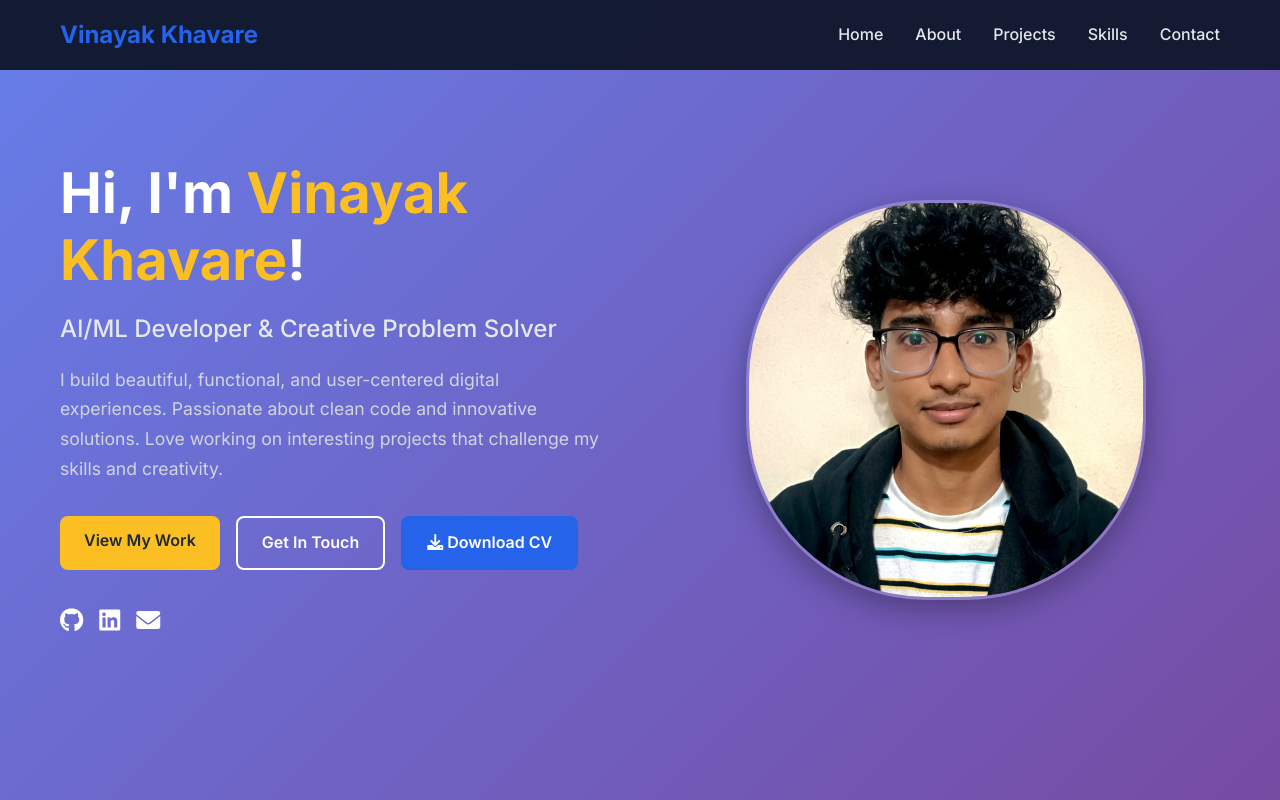
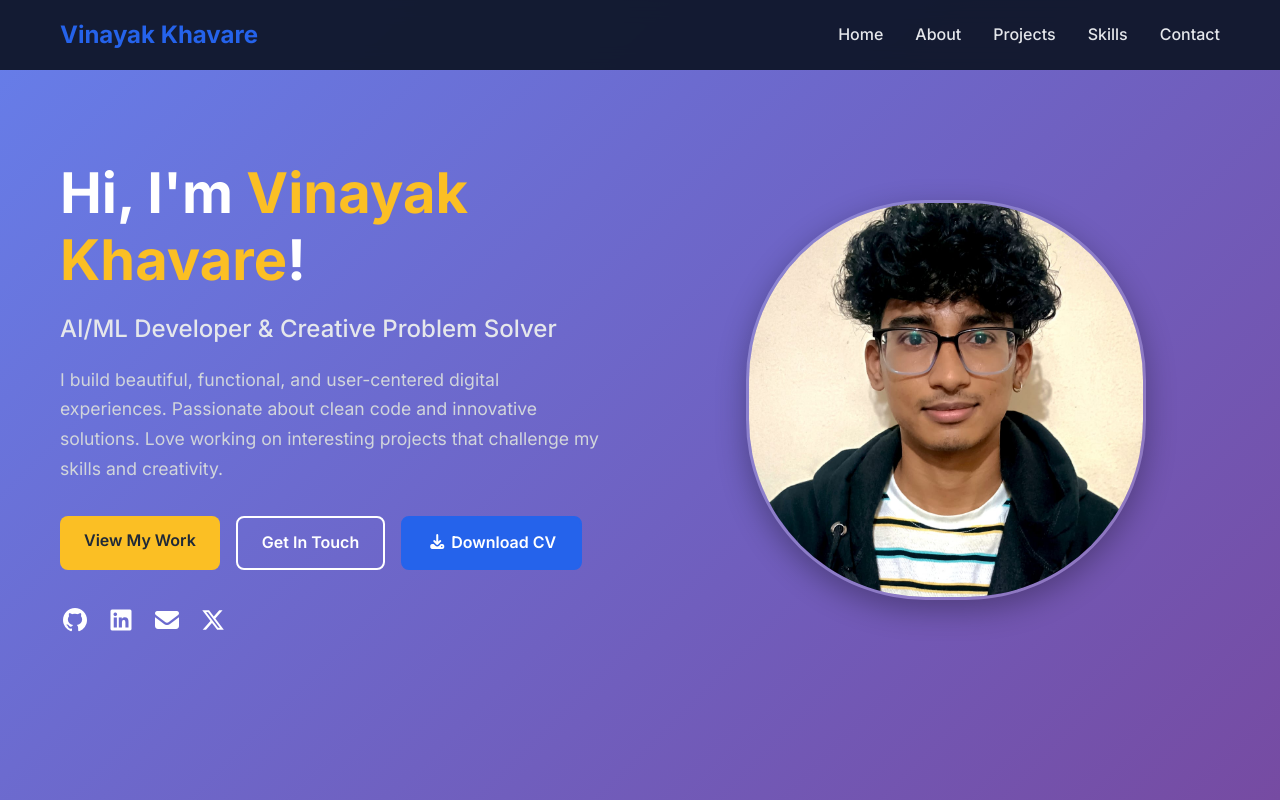
Before and after one commit to Vinayak-Khavare/Portfolio, a plain HTML site: page index.html in a window 1280 px wide. Shown: the top 800 px of the page. Drawn offline with nearby package versions, Linux system fonts and the light colour scheme.

Commit message:
updated resume and links

```diff
--- a/index.html
+++ b/index.html
@@ -5,7 +5,7 @@
     <meta name="viewport" content="width=device-width, initial-scale=1.0">
     <title>Vinayak Khavare - Portfolio</title>
     <link rel="stylesheet" href="styles.css">
-    <link href="https://cdnjs.cloudflare.com/ajax/libs/font-awesome/6.0.0/css/all.min.css" rel="stylesheet">
+    <link rel="stylesheet" href="https://cdnjs.cloudflare.com/ajax/libs/font-awesome/7.0.0/css/all.min.css" integrity="sha512-DxV+EoADOkOygM4IR9yXP8Sb2qwgidEmeqAEmDKIOfPRQZOWbXCzLC6vjbZyy0vPisbH2SyW27+ddLVCN+OMzQ==" crossorigin="anonymous" referrerpolicy="no-referrer" />
     <link href="https://fonts.googleapis.com/css2?family=Inter:wght@300;400;500;600;700&display=swap" rel="stylesheet">
     <script type="text/javascript" src="https://cdn.jsdelivr.net/npm/@emailjs/browser@4/dist/email.min.js"></script>
 </head>
@@ -66,8 +66,11 @@
                     <a href="https://linkedin.com/in/vinayak-khavare-542821257" target="_blank" class="social-link">
                         <i class="fab fa-linkedin"></i>
                     </a>
-                    <a href="mailto:vinayakkhavare62@gmail.com" class="social-link">
+                    <a href="mailto:vinayakkhavare62@gmail.com" target="_blank" class="social-link">
                         <i class="fas fa-envelope"></i>
+                    </a>
+                    <a href="https://x.com/k_vinayak_" target="_blank" class="social-link">
+                        <i class="fa-brands fa-x-twitter"></i>
                     </a>
                 </div>
             </div>
@@ -325,9 +328,9 @@
                         <a href="https://linkedin.com/in/vinayak-khavare-542821257" target="_blank" class="social-link">
                             <i class="fab fa-linkedin"></i>
                         </a>
-                        <!-- <a href="https://twitter.com/yourusername" target="_blank" class="social-link">
-                            <i class="fab fa-twitter"></i>
-                        </a> -->
+                        <a href="https://x.com/k_vinayak_" target="_blank" class="social-link">
+                            <i class="fa-brands fa-x-twitter"></i>
+                        </a>
                     </div>
                 </div>
                 <form class="contact-form" id="contactForm">
```
Also changed, not shown: 1 other file.
